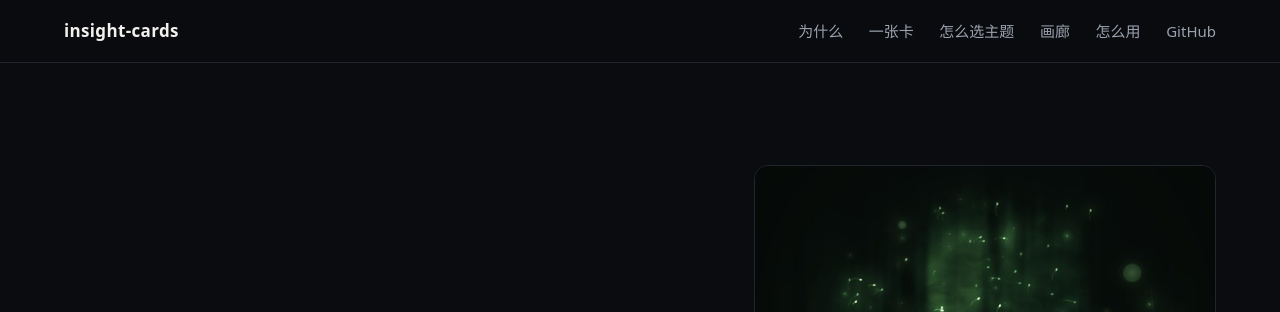
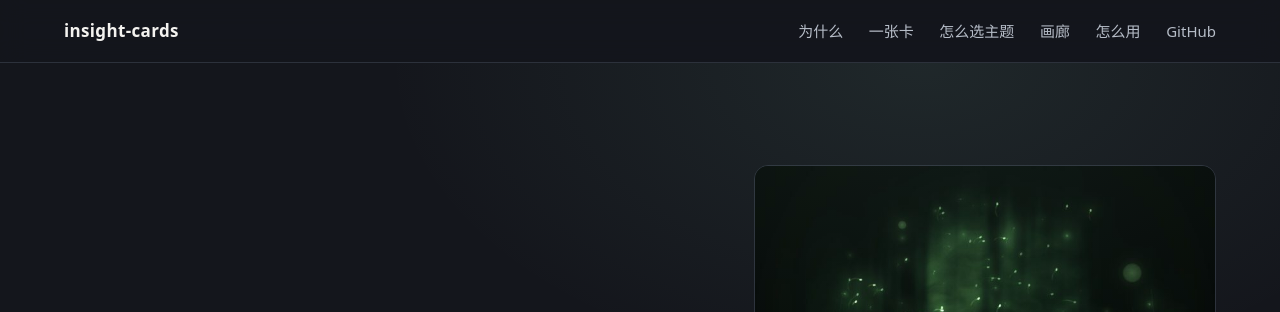
Before and after one commit to AidenNovak/insight-cards, a plain HTML site: page site/index.html in a window 1280 px wide. Shown: the top 312 px of the page. Drawn offline with Linux system fonts and the light colour scheme.

Commit message:
style(site): lift the page off pure black
The page was as dark as the cards it shows, which made the whole thing read
as a black slab. Backgrounds move up a step (#0b0c0f → #14161c, sections →
#1a1d24), secondary text brightens with them, and the hero gets a very faint
cool glow so the first screen has a light source instead of none.

Stacking order stays: the cards are still the darkest thing on the page, so
they keep reading as artwork. Every text/background pair still clears WCAG AA
(body): lowest is the fine print at 5.58:1, body copy sits at 9.6–16.3:1.

```diff
--- a/site/styles.css
+++ b/site/styles.css
@@ -6,15 +6,15 @@
  */
 
 :root {
-  --bg: #0b0c0f;
-  --bg-alt: #0f1115;
-  --line: #22252c;
-  --ink: #f2f1ed;
-  --ink-soft: #9aa2ae;
-  --ink-dim: #6b7280;
-  --accent: #8fd3b6;
-  --accent-dim: #4e7f6b;
-  --card: #14161b;
+  --bg: #14161c;
+  --bg-alt: #1a1d24;
+  --line: #2c313b;
+  --ink: #f4f3f0;
+  --ink-soft: #b6bdc8;
+  --ink-dim: #8d95a2;
+  --accent: #93dcbc;
+  --accent-dim: #5d9377;
+  --card: #1f232b;
   --radius: 14px;
   --measure: 68ch;
 }
@@ -47,7 +47,7 @@ a:hover { text-decoration: underline; }
   position: sticky; top: 0; z-index: 10;
   display: flex; align-items: center; justify-content: space-between;
   gap: 24px; padding: 16px clamp(20px, 5vw, 64px);
-  background: rgba(11, 12, 15, 0.86);
+  background: rgba(20, 22, 28, 0.86);
   backdrop-filter: blur(12px);
   border-bottom: 1px solid var(--line);
 }
@@ -59,11 +59,19 @@ main { display: block; }
 
 /* ── hero ───────────────────────────────────────────────── */
 .hero {
+  position: relative;
   display: grid; grid-template-columns: 1.15fr 0.85fr;
   gap: clamp(28px, 5vw, 72px); align-items: center;
   padding: clamp(48px, 8vw, 104px) clamp(20px, 5vw, 64px) clamp(40px, 6vw, 80px);
   border-bottom: 1px solid var(--line);
 }
+/* 顶部一层很淡的冷光：把首屏从"纯黑板子"里托起来，又不至于亮到抢卡片的画面。 */
+.hero::before {
+  content: ""; position: absolute; inset: -1px 0 auto 0; height: 460px;
+  background: radial-gradient(60% 100% at 72% 0%, rgba(147, 220, 188, 0.09), transparent 70%);
+  pointer-events: none;
+}
+.hero-copy { position: relative; }
 .eyebrow {
   margin: 0 0 18px; color: var(--accent); font-size: 14px; letter-spacing: 0.14em;
   text-transform: uppercase;
```
